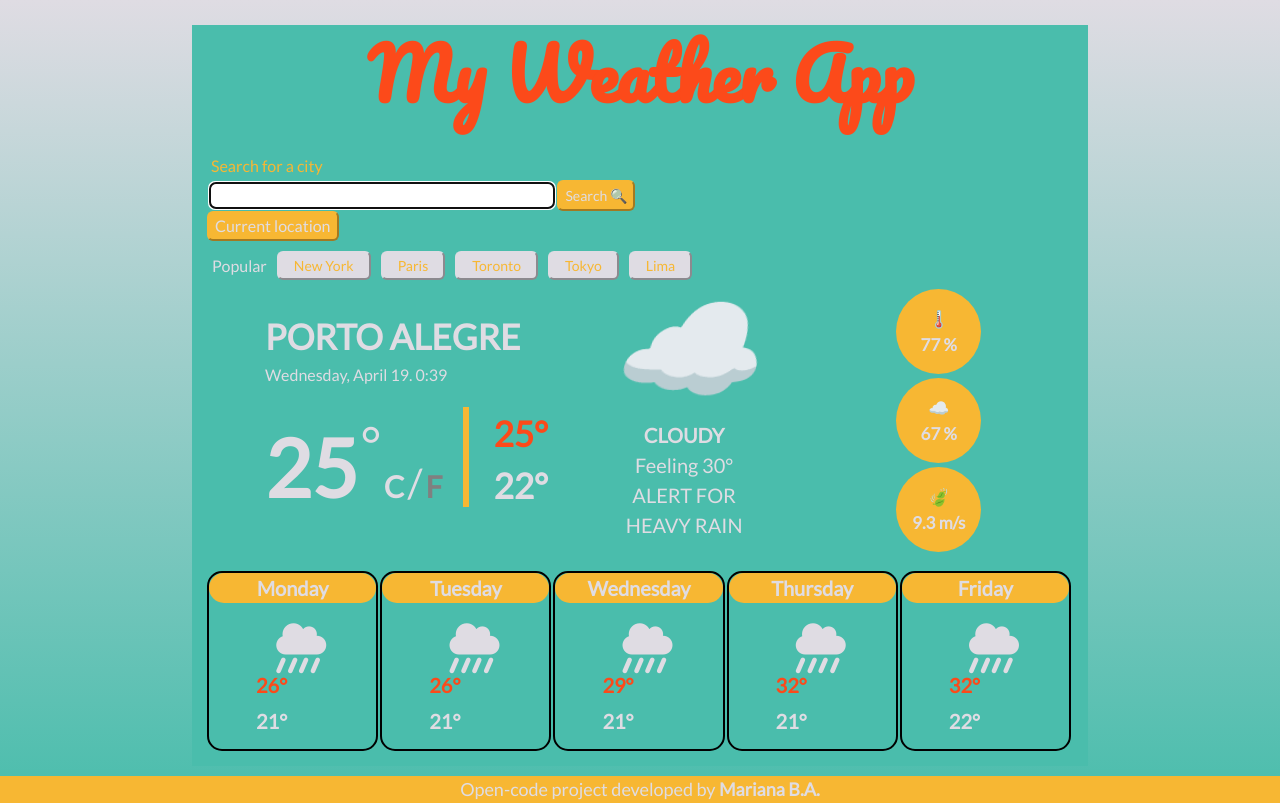
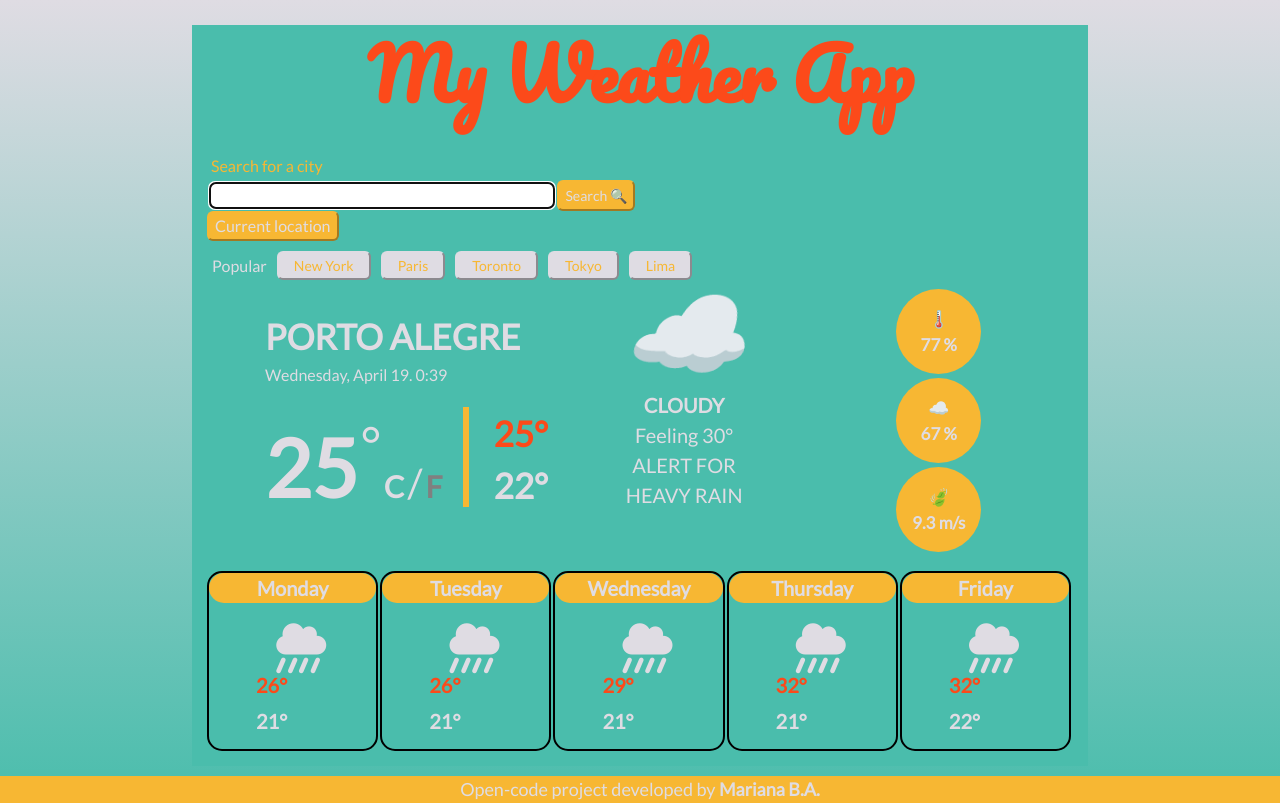
Before and after one commit to eme-digital-content/weather-app-local-basic, a website built with Parcel: page index.html in a window 1280 px wide. Built offline with nearby package versions, Linux system fonts and the light colour scheme.

Commit message:
test-icon

```diff
--- a/src/styles.css
+++ b/src/styles.css
@@ -204,7 +204,7 @@ form {
 }
 
 .weather-icon {
-  font-size: 120px;
+  font-size: 100px;
   text-align: center;
   padding-bottom: 0px;
   margin-bottom: -5px;
```
